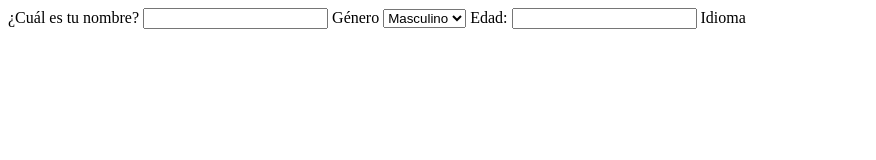
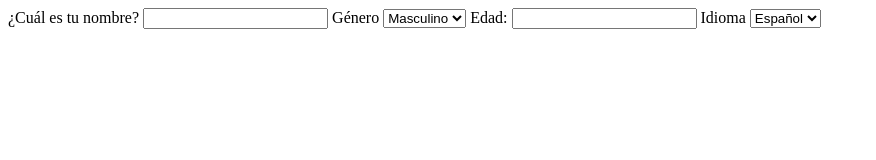
Before and after one commit to Alexvacan/Proyecto-Bot-2.0, a website: page index.html in a window 1280 px wide. Shown: the whole page, without its empty margins (0-876 px from the left). Drawn offline with Linux system fonts and the light colour scheme.

Commit message:
Implementacion del saludador dependiendo del idioma

```diff
--- a/index.html
+++ b/index.html
@@ -13,3 +13,9 @@
       <label for="edad">Edad:</label>
       <input type="number" id="edad" />
       <label for="idioma">Idioma</label>
+
+      <select name="idiomas" id="idiomas">
+        <option value="espanol">Español</option>
+        <option value="ingles">Inglés</option>
+        <option value="aleman">Alemán</option>
+      </select>
```
